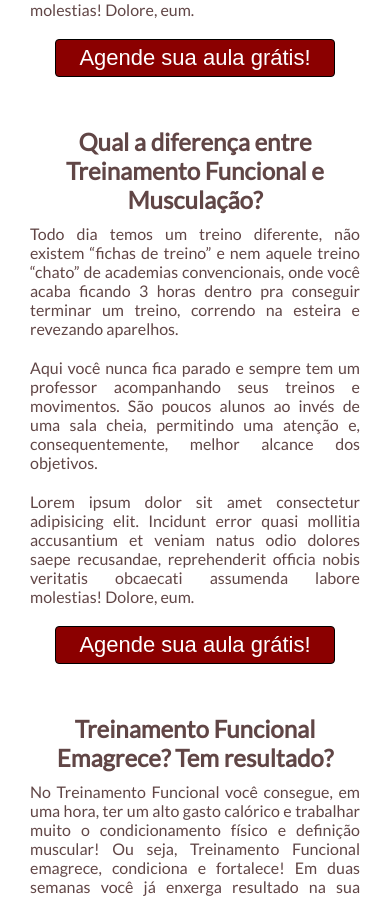
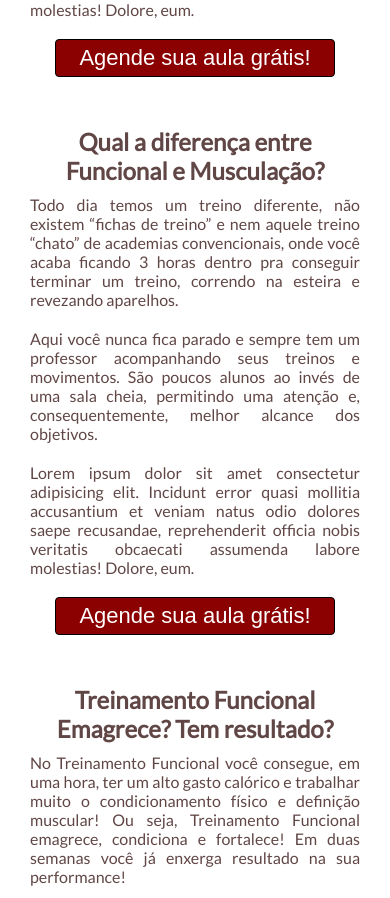
Before and after one commit to htamagnus/Site-Naja-Muay-Thai, a React (Create React App) app: page /funcional in a window 390 px wide. Shown: the part 837-1735 px from the top of the page. Built offline with nearby package versions, Linux system fonts and the light colour scheme; a web font is replaced by a local one.

Commit message:
responsividade-ajustes-titulo

```diff
--- a/src/pages/Funcional/Funcional.jsx
+++ b/src/pages/Funcional/Funcional.jsx
@@ -50,7 +50,7 @@ export default function MuayThai() {
       <div className={styles.funcional}>
         <section className={styles.funcional__textos}>
           <h2 className={styles.funcional__titulo}>
-            Qual a diferença entre Treinamento Funcional e Musculação?
+            Qual a diferença entre Funcional e Musculação?
           </h2>
           <p className={styles.funcional__paragrafo}>
             Todo dia temos um treino diferente, não existem “fichas de treino” e
--- a/src/pages/MuayThai/MuayThai.module.scss
+++ b/src/pages/MuayThai/MuayThai.module.scss
@@ -25,6 +25,7 @@
   }
 
   &__titulo {
+    text-align: center;
     padding-bottom: 20px;
   }
 
--- a/src/pages/Taekwondo/Taekwondo.module.scss
+++ b/src/pages/Taekwondo/Taekwondo.module.scss
@@ -27,6 +27,7 @@
 
   &__titulo {
     padding-bottom: 20px;
+    text-align: center;
   }
 
   &__paragrafo {
```
